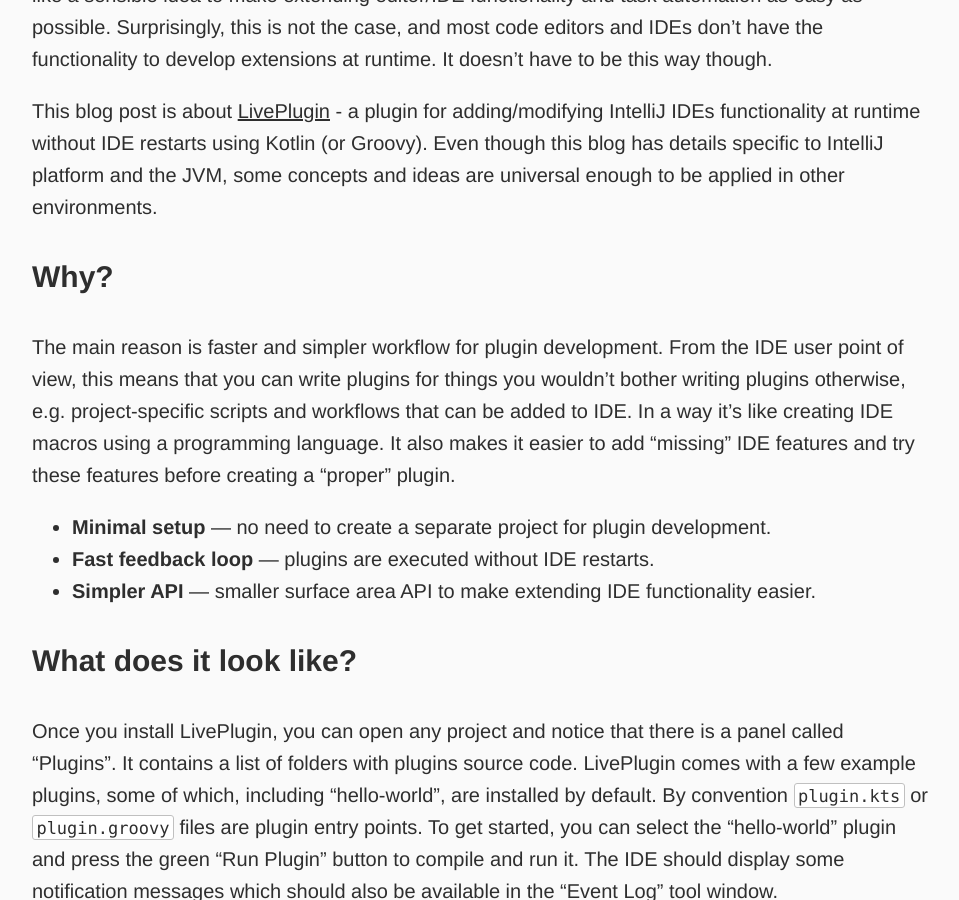
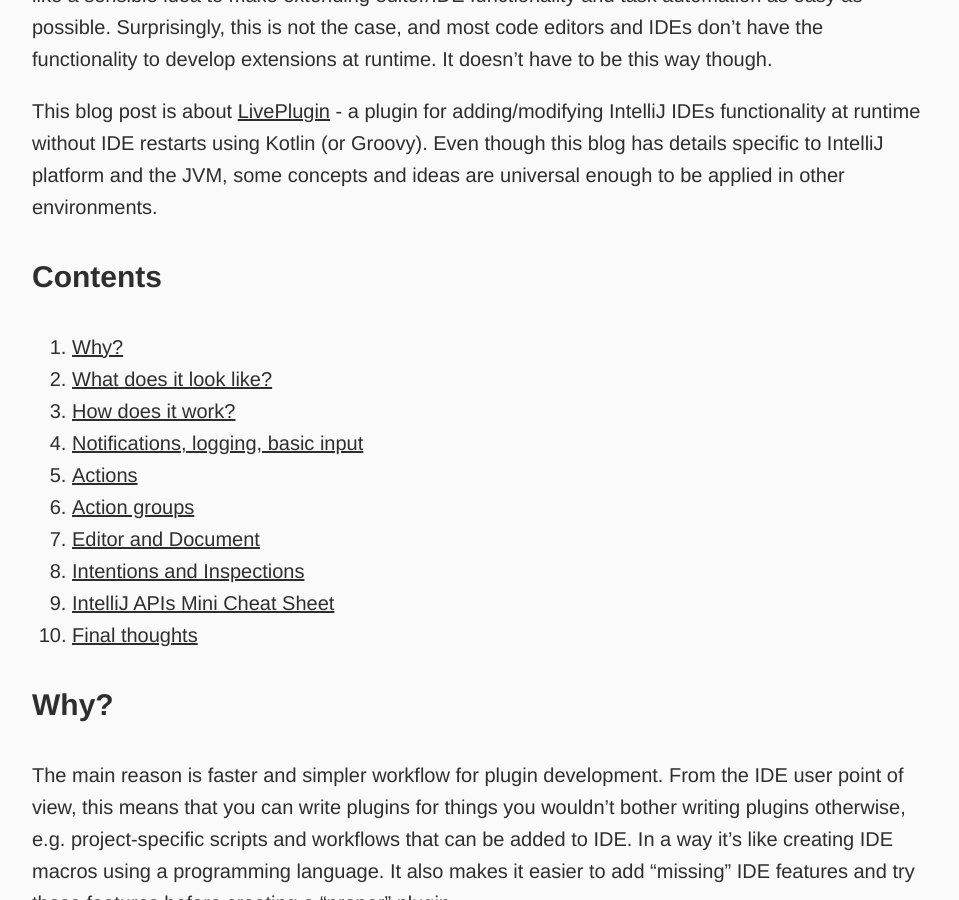
Before and after one commit to dkandalov/dkandalov.github.io, a Jekyll site: the page built from _posts/2021-12-07-sane-intellij-plugin-development-with-live-plugin.md, in a window 1280 px wide and 900 px high, scrolled down 478 px. Shown: the whole window, without its empty margins (160-1119 px from the left). Built offline with Jekyll 4.4.1, drawn with Linux system fonts in a browser that asks for light colours; our own code applies the rules of GitHub Pages for plain Markdown files.

Commit message:
added contents to the live-plugin blog

```diff
--- a/_posts/2021-12-07-sane-intellij-plugin-development-with-live-plugin.md
+++ b/_posts/2021-12-07-sane-intellij-plugin-development-with-live-plugin.md
@@ -8,6 +8,18 @@ Pretty much all modern web browsers have [developer tools console](https://en.wi
 This is different for code editors and IDEs with their target audience being [power users](https://en.wikipedia.org/wiki/Power_user), so it seems like a sensible idea to make extending editor/IDE functionality and task automation as easy as possible. Surprisingly, this is not the case, and most code editors and IDEs don't have the functionality to develop extensions at runtime. It doesn't have to be this way though.
 
 This blog post is about [LivePlugin](https://github.com/dkandalov/live-plugin) - a plugin for adding/modifying IntelliJ IDEs functionality at runtime without IDE restarts using Kotlin (or Groovy). Even though this blog has details specific to IntelliJ platform and the JVM, some concepts and ideas are universal enough to be applied in other environments.
+
+### Contents
+1. [Why?](#why)
+2. [What does it look like?](#what-does-it-look-like)
+3. [How does it work?](#how-does-it-work)
+4. [Notifications, logging, basic input](#notifications-logging-basic-input)
+5. [Actions](#actions)
+6. [Action groups](#action-groups)
+7. [Editor and Document](#editor-and-document)
+8. [Intentions and Inspections](#intentions-and-inspections)
+9. [IntelliJ APIs Mini Cheat Sheet](#intellij-apis-mini-cheat-sheet)
+10. [Final thoughts](#final-thoughts)
 
 
 ### Why?
@@ -165,6 +177,7 @@ registerAction("Invoke Another Action") { event ->
     action.actionPerformed(event) // Bookmark current line
 }
 </kotlin>
+
 
 ### Action groups
 Actions can be grouped into action groups which are actions themselves. The main reason for creating an action group is that it's a good way to present a bunch of actions in the UI as a submenu or a popup window.
@@ -392,6 +405,7 @@ inner class MyQuickFix: LocalQuickFix {
 }
 </kotlin>
 
+
 ### IntelliJ APIs mini cheat sheet
 There is an obvious and a very reasonable question of how you can find which functions or classes to use. Or, in other words, given a blank screen, how do you figure out what to type? Just like with any other large code base there is no simple answer.
 
```
